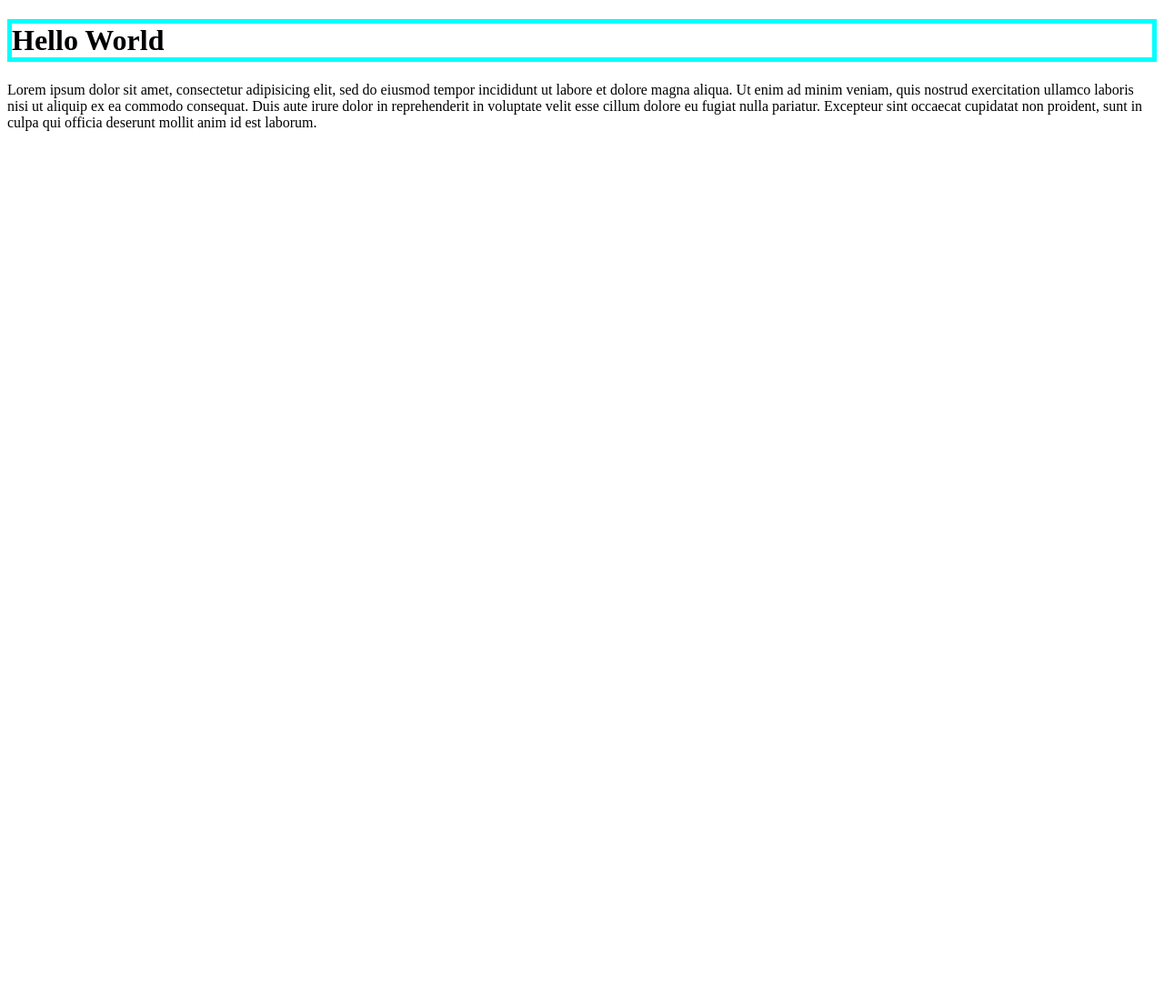
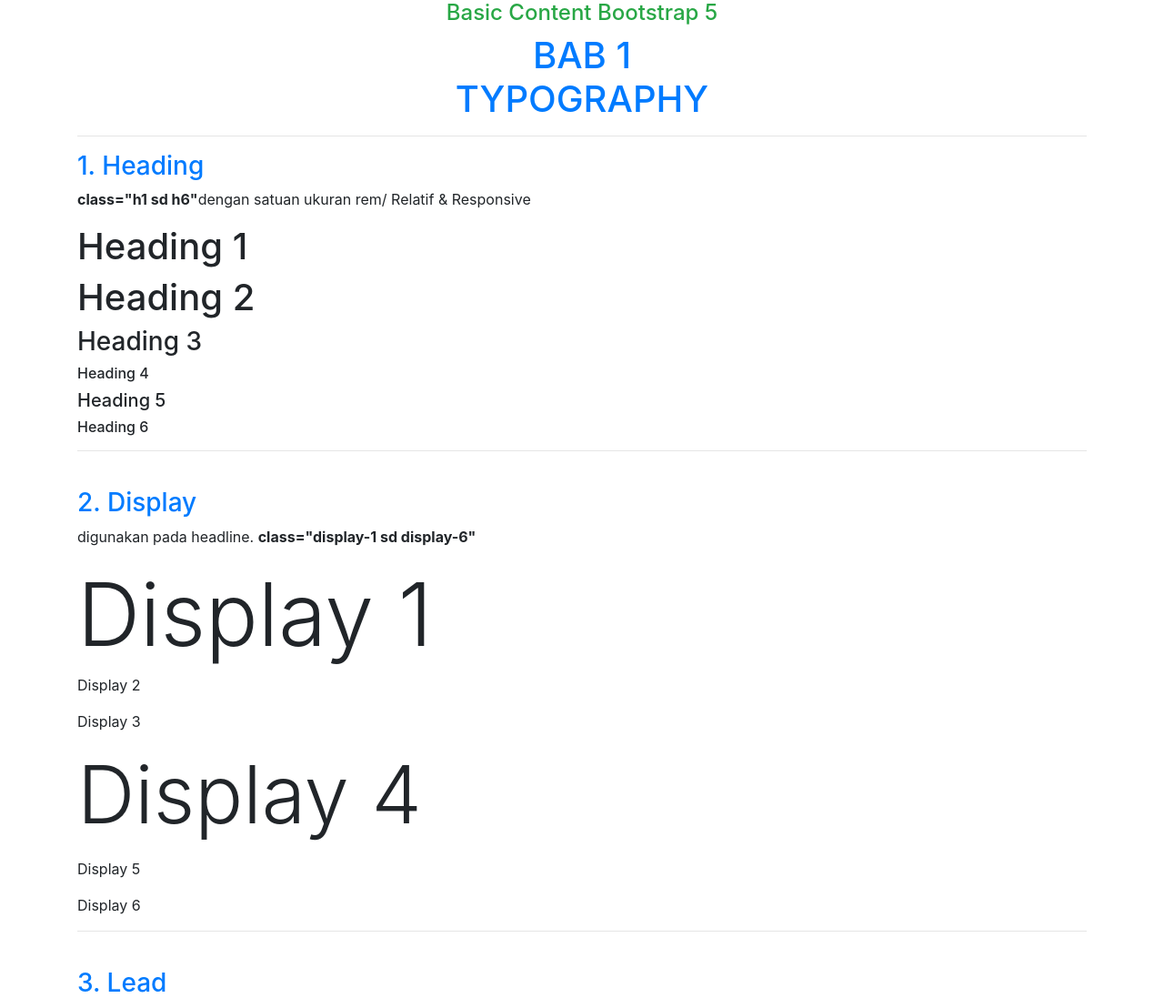
Before and after one commit to dredakb/dredakb.github.io, a plain HTML site: page index.html in a window 1280 px wide. Shown: the top 1097 px of the page at 91% size. Before the commit the page ends 800 px from the top, so only its background shows below. Drawn offline with nearby package versions, Linux system fonts and the light colour scheme.

Commit message:
Update index.html

```diff
--- a/index.html
+++ b/index.html
@@ -1,15 +1,61 @@
 <!DOCTYPE html>
-<html>
+<html lang="en">
 <head>
-	<title>test</title>
+    <meta charset="UTF-8">
+    <meta name="viewport" content="width=device-width, initial-scale=-1">
+    <link rel="stylesheet" href="css/bootstrap.css">
+    <title>Document</title>
 </head>
 <body>
-	<h1 Style=" border : 5px solid aqua;"> Hello World </h1>
-	<p>Lorem ipsum dolor sit amet, consectetur adipisicing elit, sed do eiusmod
-	tempor incididunt ut labore et dolore magna aliqua. Ut enim ad minim veniam,
-	quis nostrud exercitation ullamco laboris nisi ut aliquip ex ea commodo
-	consequat. Duis aute irure dolor in reprehenderit in voluptate velit esse
-	cillum dolore eu fugiat nulla pariatur. Excepteur sint occaecat cupidatat non
-	proident, sunt in culpa qui officia deserunt mollit anim id est laborum.</p>
+    <div class="container">
+        <h4 class="text-center text-success display-6">Basic Content Bootstrap 5</h4>
+        <h1 class="text-center text-primary">BAB 1 <br> TYPOGRAPHY</h1>
+        <hr>
+        <!--1. Heading-->
+        <h3 class="text-primary">1. Heading</h3>
+        <p><b>class="h1 sd h6"</b>dengan satuan ukuran rem/ Relatif & Responsive</p>
+
+        <h1>Heading 1</h1>
+        <h2 class="h1">Heading 2</h2>
+        <h3>Heading 3</h3>
+        <h4 class="h6">Heading 4</h4>
+        <h5>Heading 5</h5>
+        <h6>Heading 6</h6>
+        <hr>
+        <br>
+        <!--2. Display-->
+        <h3 class="text-primary">2. Display</h3>
+        <p>digunakan pada headline. <b>class="display-1 sd display-6"</b></p>
+        <h1 class="display-1">Display 1</h1>
+        <p>Display 2</p>
+        <p>Display 3</p>
+        <p class="display-2">Display 4</p>
+        <p>Display 5</p>
+        <p>Display 6</p>
+        <hr>
+        <br>
+
+        <!--3. Lead-->
+        <h3 class="text-primary">3. Lead</h3>
+        <p>Menonjolkan Paragraf <b>class="lead"</b></p>
+        <p>Lorem ipsum dolor, sit amet consectetur adipisicing elit. Doloremque iusto perferendis, ut placeat iure maiores animi! Esse, sapiente est eaque consequatur animi quaerat ab, illo, earum adipisci fuga harum hic!</p>
+
+        <p class="lead">Lorem ipsum dolor sit amet consectetur, adipisicing elit. Officiis illo quaerat, magni laboriosam vel atque molestias ea voluptatibus quis, maxime perferendis, dignissimos iste aliquid ipsum consectetur nulla unde iusto exercitationem!</p>
+        <hr>
+        <br>
+        <!--4. Text muted-->
+        <h3 class="text-primary">4. Text Muted</h3>
+        <p>memberi kesan text Bisu/ non aktif <b>class="text-muted</b></p>
+        <p>ini adalah text biasa</p>
+        <p class="text-muted">ini adalah text muted</p>
+        <hr>
+        <br>
+        <!--5. Font Style-->
+        <h3 class="text-primary">5. Font Style</h3>
+        <p>memberi style pada huruf</b></p>
+    </div>
+
+    <script src="js/bootstrap.js"></script>
+    <script src="js/popper.min.js"></script>
 </body>
 </html>
```
